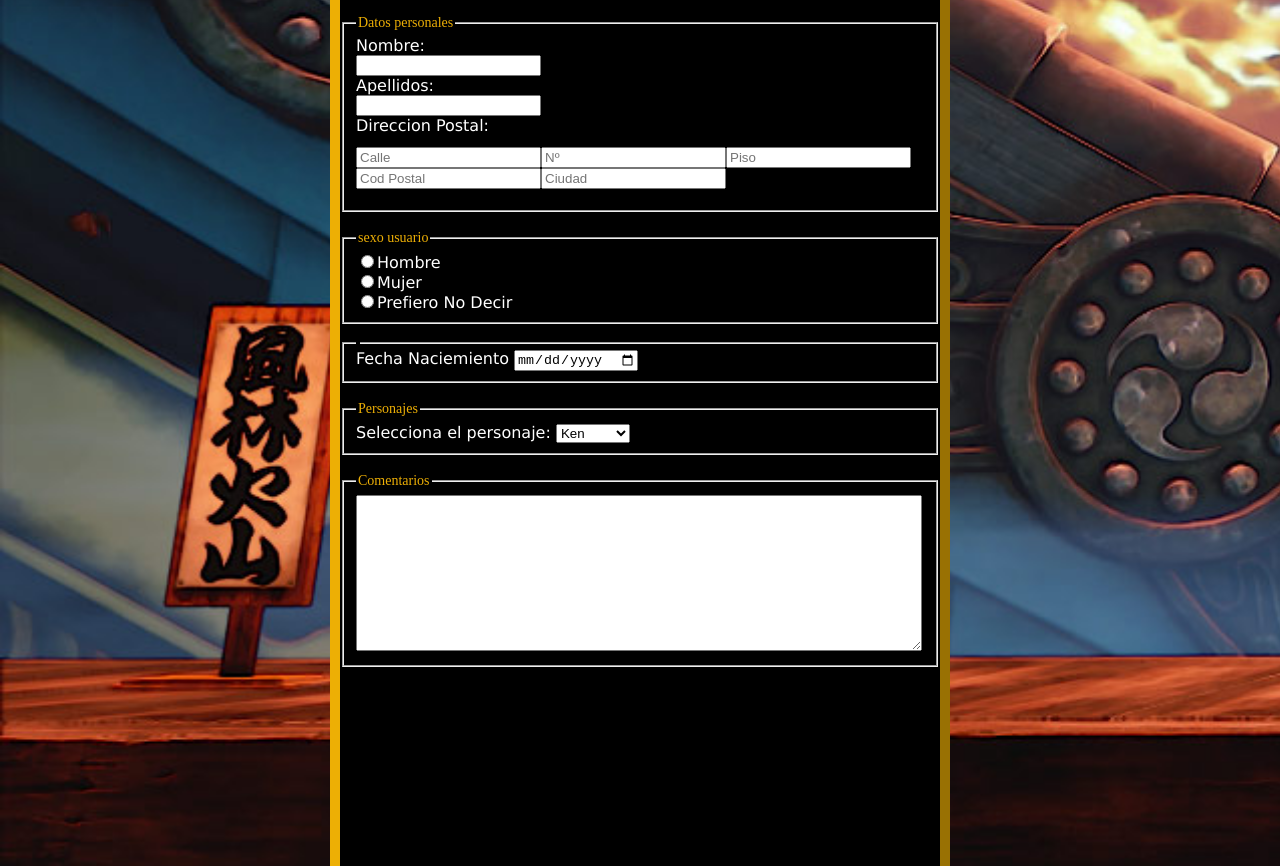
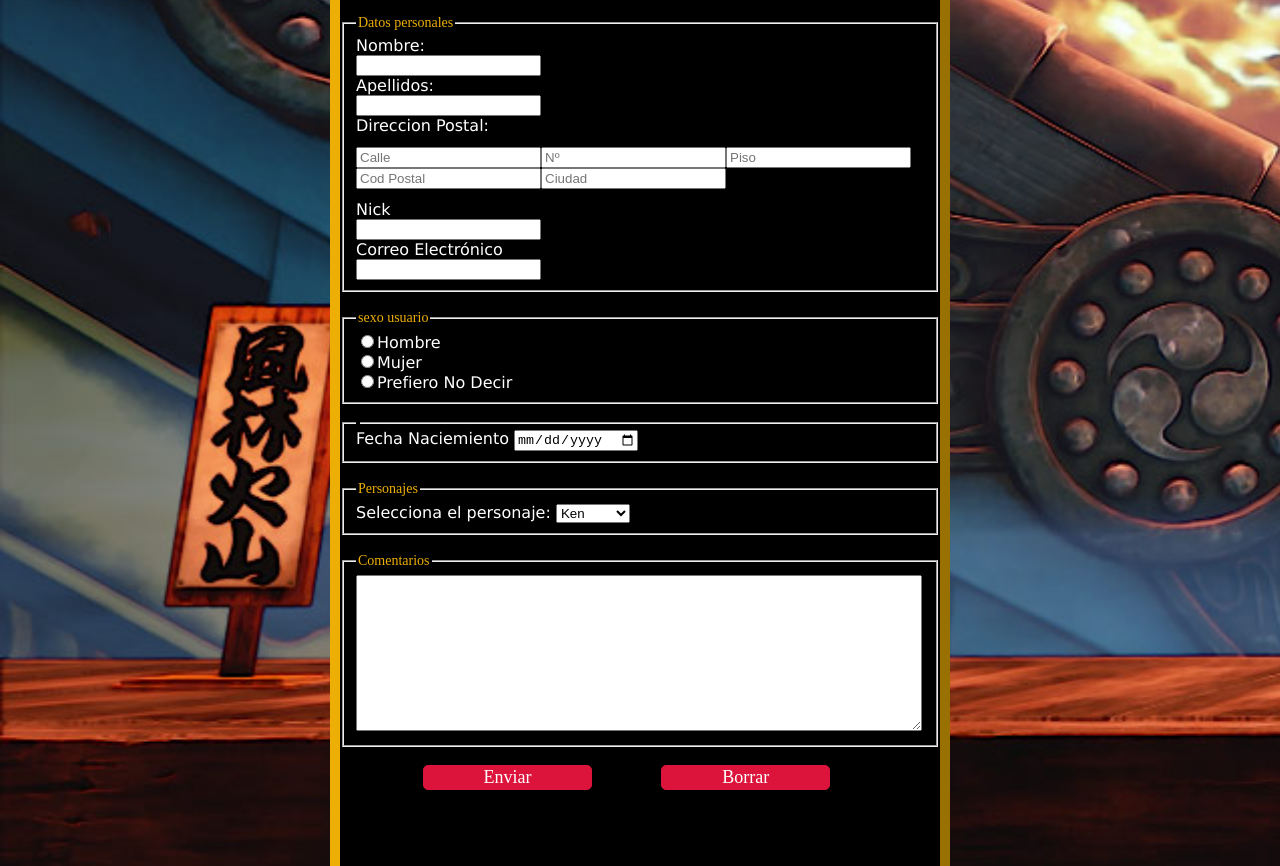
Before and after one commit to LuisDavidCR/examen, a plain HTML site: page index.html in a window 1280 px wide. Shown: the part 1054-1920 px from the top of the page. Drawn offline with Linux system fonts and the light colour scheme; a web font is replaced by a local one.

Commit message:
UPDATE final

```diff
--- a/index.html
+++ b/index.html
@@ -100,6 +100,10 @@
                     <input type="text" name="Ciudad" placeholder="Ciudad">
                 </div>
             </div>
+            <label for="nick">Nick</label>
+            <input type="text" name="nick">
+            <label for="correo">Correo Electrónico</label>
+            <input type="email" name="correo">
         </fieldset>
         <fieldset>
             <legend>sexo usuario</legend>
@@ -146,6 +150,10 @@
             <legend>Comentarios</legend>
             <textarea name="comentarios" id="" rows="10"></textarea>
         </fieldset>
+        <div id="botones">
+            <input type="submit" value="Enviar">
+            <input type="reset" value="Borrar">
+        </div>
     </form>
 </body>
 
--- a/style.css
+++ b/style.css
@@ -148,3 +148,18 @@ label {
 textarea {
     width: 560px;
 }
+#botones {
+   padding: 3%;
+
+}
+#botones input {
+    width: 30%;
+    background-color: crimson;
+    border: 1px solid crimson;
+    border-radius: 5px;
+    font-family: Street;
+    font-size: 18px;
+    color: white;
+    margin-left: 65px;
+    margin-bottom: 10px;
+}
```
